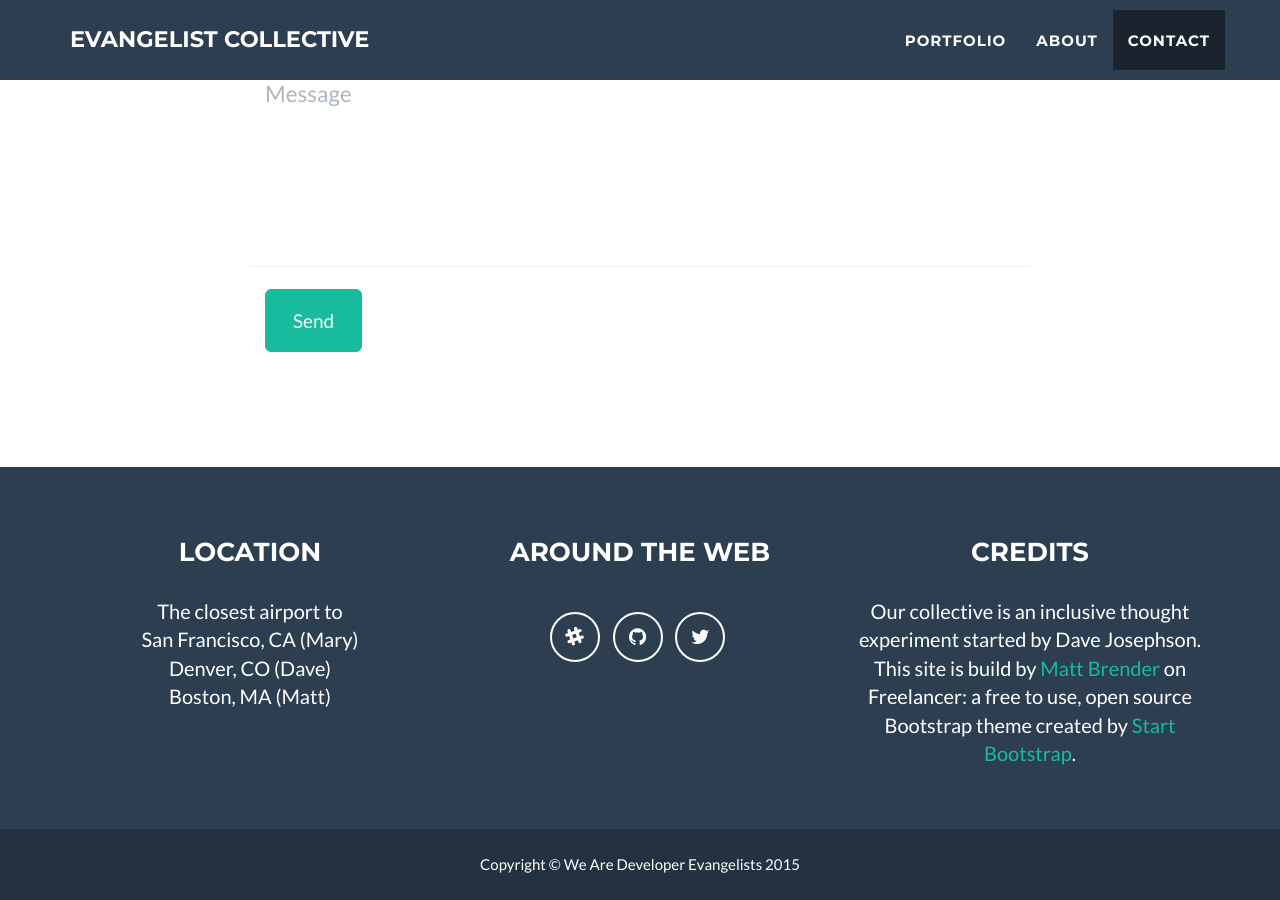
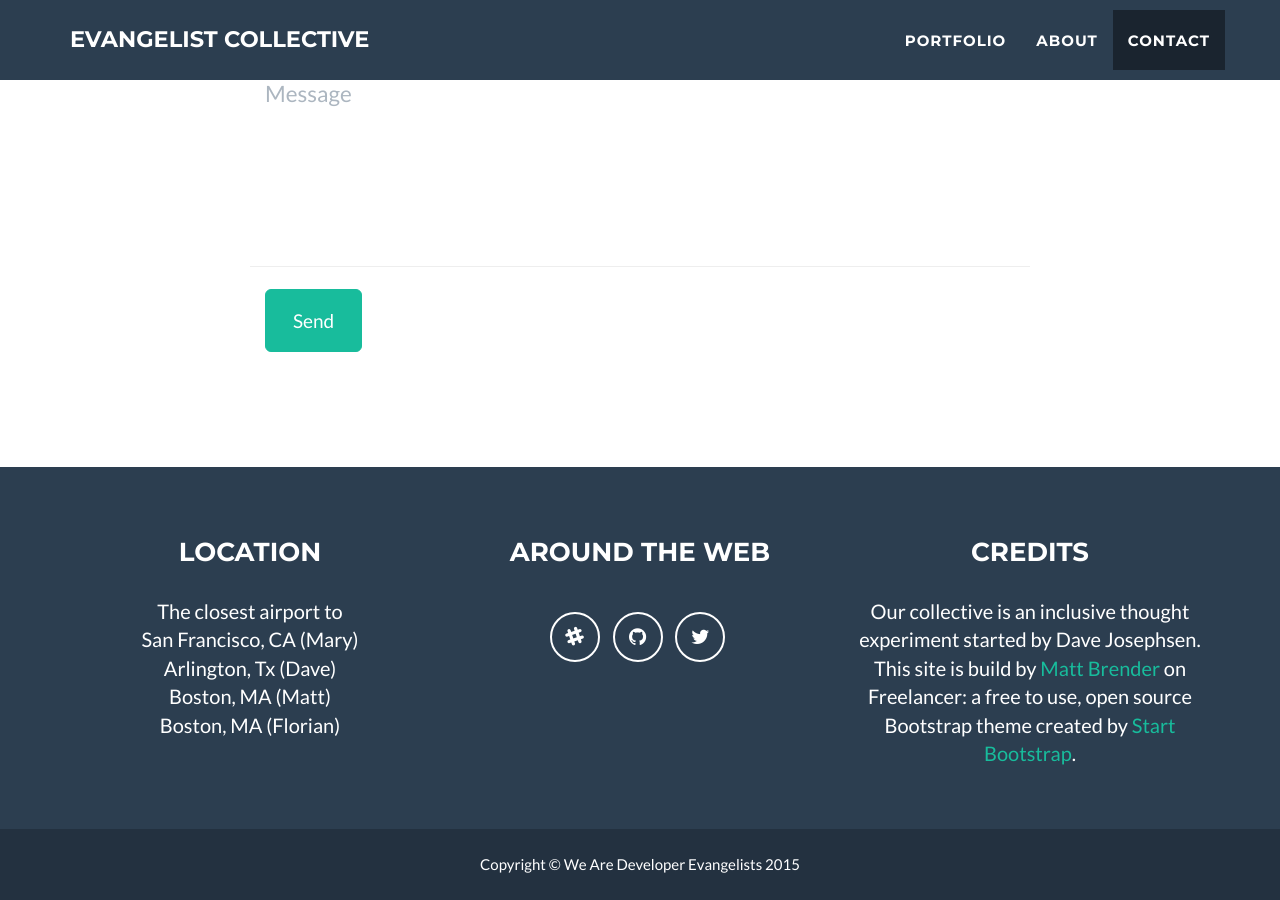
Before and after one commit to evangelistcollective/evangelistcollective.github.io, a Jekyll site: the page built from index.html, in a window 1280 px wide and 900 px high, scrolled down 2356 px. Built offline with Jekyll 4.4.1, drawn with Linux system fonts in a browser that asks for light colours.

Commit message:
updating locations

```diff
--- a/_config.yml
+++ b/_config.yml
@@ -34,11 +34,12 @@ social:
 address:
   - line: The closest airport to
   - line: San Francisco, CA (Mary)
-  - line: Denver, CO (Dave)
+  - line: Arlington, Tx (Dave)
   - line: Boston, MA (Matt)
+  - line: Boston, MA (Florian)
 
 # Credits content
-credits: 'Our collective is an inclusive thought experiment started by Dave Josephson. This site is build by <a href="https://twitter.com/mjbrender">Matt Brender</a> on Freelancer: a free to use, open source Bootstrap theme created by <a href="http://startbootstrap.com">Start Bootstrap</a>.'
+credits: 'Our collective is an inclusive thought experiment started by Dave Josephsen. This site is build by <a href="https://twitter.com/mjbrender">Matt Brender</a> on Freelancer: a free to use, open source Bootstrap theme created by <a href="http://startbootstrap.com">Start Bootstrap</a>.'
 
 # Build settings
 markdown: kramdown
```
